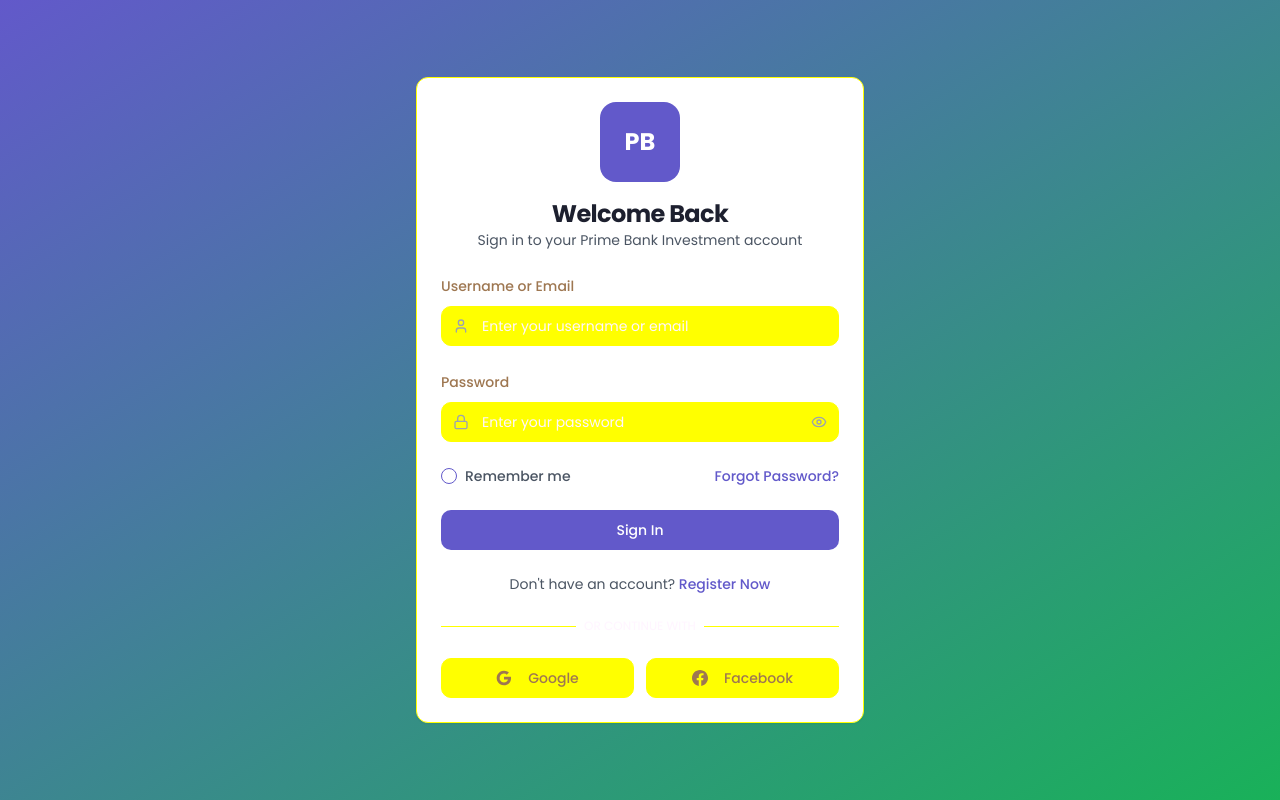
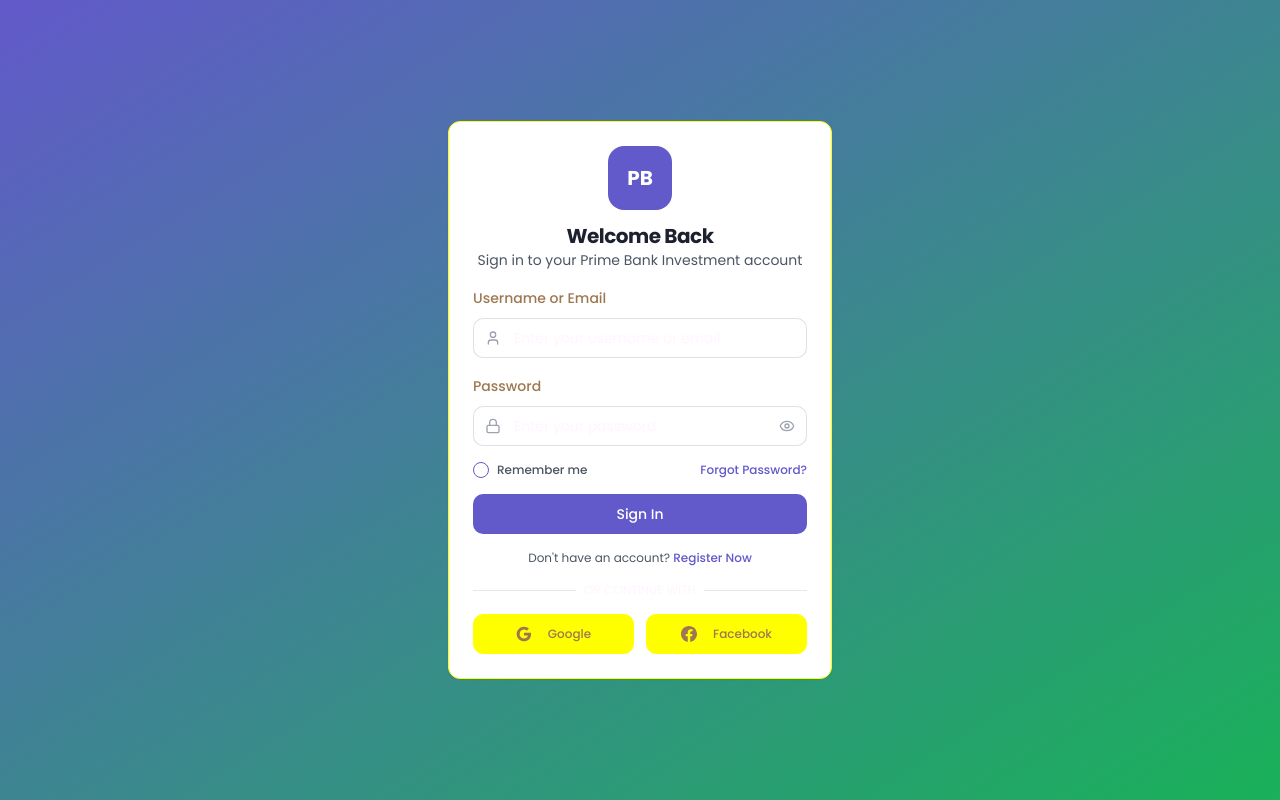
Before and after one commit to unisoftsystemltd/prime-spark-invest-hub, a React (Vite) app: page / in a window 1280 px wide. Built offline with nearby package versions, Linux system fonts and the light colour scheme.

Commit message:
Fix: Login page textfield and card styling
Add gray border with opacity and white fill to textfields. Adjust login page card size to be smaller or use a screen ratio.

```diff
--- a/src/components/LoginPage.tsx
+++ b/src/components/LoginPage.tsx
@@ -46,23 +46,23 @@ const LoginPage: React.FC<LoginPageProps> = ({ onLogin, onRegister, onForgotPass
 
   return (
     <div className="min-h-screen bg-gradient-to-br from-prime-purple to-prime-green flex items-center justify-center p-4">
-      <Card className="w-full max-w-md">
-        <CardHeader className="text-center space-y-4">
-          <div className="w-20 h-20 bg-prime-purple rounded-2xl flex items-center justify-center mx-auto">
-            <div className="text-2xl font-bold text-white">PB</div>
+      <Card className="w-full max-w-sm sm:max-w-md lg:max-w-sm">
+        <CardHeader className="text-center space-y-3 pb-4">
+          <div className="w-16 h-16 bg-prime-purple rounded-2xl flex items-center justify-center mx-auto">
+            <div className="text-xl font-bold text-white">PB</div>
           </div>
           <div>
-            <CardTitle className="text-2xl font-bold text-prime-dark">Welcome Back</CardTitle>
-            <CardDescription className="text-gray-600">
+            <CardTitle className="text-xl font-bold text-prime-dark">Welcome Back</CardTitle>
+            <CardDescription className="text-gray-600 text-sm">
               Sign in to your Prime Bank Investment account
             </CardDescription>
           </div>
         </CardHeader>
 
-        <CardContent className="space-y-6">
+        <CardContent className="space-y-4 px-6 pb-6">
           {/* Username Field */}
           <div className="space-y-2">
-            <Label htmlFor="username">Username or Email</Label>
+            <Label htmlFor="username" className="text-sm">Username or Email</Label>
             <div className="relative">
               <User className="absolute left-3 top-1/2 transform -translate-y-1/2 text-gray-400 w-4 h-4" />
               <Input
@@ -71,17 +71,17 @@ const LoginPage: React.FC<LoginPageProps> = ({ onLogin, onRegister, onForgotPass
                 placeholder="Enter your username or email"
                 value={username}
                 onChange={(e) => setUsername(e.target.value)}
-                className={`pl-10 ${errors.username ? 'border-red-500' : ''}`}
+                className={`pl-10 bg-white border-gray-300/70 focus:border-prime-purple ${errors.username ? 'border-red-500' : ''}`}
               />
             </div>
             {errors.username && (
-              <p className="text-red-500 text-sm">{errors.username}</p>
+              <p className="text-red-500 text-xs">{errors.username}</p>
             )}
           </div>
 
           {/* Password Field */}
           <div className="space-y-2">
-            <Label htmlFor="password">Password</Label>
+            <Label htmlFor="password" className="text-sm">Password</Label>
             <div className="relative">
               <Lock className="absolute left-3 top-1/2 transform -translate-y-1/2 text-gray-400 w-4 h-4" />
               <Input
@@ -90,7 +90,7 @@ const LoginPage: React.FC<LoginPageProps> = ({ onLogin, onRegister, onForgotPass
                 placeholder="Enter your password"
                 value={password}
                 onChange={(e) => setPassword(e.target.value)}
-                className={`pl-10 pr-10 ${errors.password ? 'border-red-500' : ''}`}
+                className={`pl-10 pr-10 bg-white border-gray-300/70 focus:border-prime-purple ${errors.password ? 'border-red-500' : ''}`}
               />
               <button
                 type="button"
@@ -101,7 +101,7 @@ const LoginPage: React.FC<LoginPageProps> = ({ onLogin, onRegister, onForgotPass
               </button>
             </div>
             {errors.password && (
-              <p className="text-red-500 text-sm">{errors.password}</p>
+              <p className="text-red-500 text-xs">{errors.password}</p>
             )}
           </div>
 
@@ -113,14 +113,14 @@ const LoginPage: React.FC<LoginPageProps> = ({ onLogin, onRegister, onForgotPass
                 checked={rememberMe}
                 onCheckedChange={(checked) => setRememberMe(checked as boolean)}
               />
-              <Label htmlFor="remember" className="text-sm text-gray-600 cursor-pointer">
+              <Label htmlFor="remember" className="text-xs text-gray-600 cursor-pointer">
                 Remember me
               </Label>
             </div>
             <button
               type="button"
               onClick={onForgotPassword}
-              className="text-sm text-prime-purple hover:text-prime-purple/80 font-medium"
+              className="text-xs text-prime-purple hover:text-prime-purple/80 font-medium"
             >
               Forgot Password?
             </button>
@@ -129,14 +129,14 @@ const LoginPage: React.FC<LoginPageProps> = ({ onLogin, onRegister, onForgotPass
           {/* Login Button */}
           <Button
             onClick={handleLogin}
-            className="w-full bg-prime-purple hover:bg-prime-purple/90 text-white py-3"
+            className="w-full bg-prime-purple hover:bg-prime-purple/90 text-white py-2.5"
           >
             Sign In
           </Button>
 
           {/* Registration */}
           <div className="text-center">
-            <p className="text-gray-600 text-sm">
+            <p className="text-gray-600 text-xs">
               Don't have an account?{' '}
               <button
                 type="button"
@@ -151,7 +151,7 @@ const LoginPage: React.FC<LoginPageProps> = ({ onLogin, onRegister, onForgotPass
           {/* Divider */}
           <div className="relative">
             <div className="absolute inset-0 flex items-center">
-              <span className="w-full border-t" />
+              <span className="w-full border-t border-gray-200" />
             </div>
             <div className="relative flex justify-center text-xs uppercase">
               <span className="bg-white px-2 text-muted-foreground">Or continue with</span>
@@ -160,7 +160,7 @@ const LoginPage: React.FC<LoginPageProps> = ({ onLogin, onRegister, onForgotPass
 
           {/* Social Login Options */}
           <div className="grid grid-cols-2 gap-3">
-            <Button variant="outline" className="w-full">
+            <Button variant="outline" className="w-full text-xs py-2">
               <svg className="w-4 h-4 mr-2" viewBox="0 0 24 24">
                 <path fill="currentColor" d="M22.56 12.25c0-.78-.07-1.53-.2-2.25H12v4.26h5.92c-.26 1.37-1.04 2.53-2.21 3.31v2.77h3.57c2.08-1.92 3.28-4.74 3.28-8.09z"/>
                 <path fill="currentColor" d="M12 23c2.97 0 5.46-.98 7.28-2.66l-3.57-2.77c-.98.66-2.23 1.06-3.71 1.06-2.86 0-5.29-1.93-6.16-4.53H2.18v2.84C3.99 20.53 7.7 23 12 23z"/>
@@ -169,7 +169,7 @@ const LoginPage: React.FC<LoginPageProps> = ({ onLogin, onRegister, onForgotPass
               </svg>
               Google
             </Button>
-            <Button variant="outline" className="w-full">
+            <Button variant="outline" className="w-full text-xs py-2">
               <svg className="w-4 h-4 mr-2" fill="currentColor" viewBox="0 0 24 24">
                 <path d="M24 12.073c0-6.627-5.373-12-12-12s-12 5.373-12 12c0 5.99 4.388 10.954 10.125 11.854v-8.385H7.078v-3.47h3.047V9.43c0-3.007 1.792-4.669 4.533-4.669 1.312 0 2.686.235 2.686.235v2.953H15.83c-1.491 0-1.956.925-1.956 1.874v2.25h3.328l-.532 3.47h-2.796v8.385C19.612 23.027 24 18.062 24 12.073z"/>
               </svg>
```
